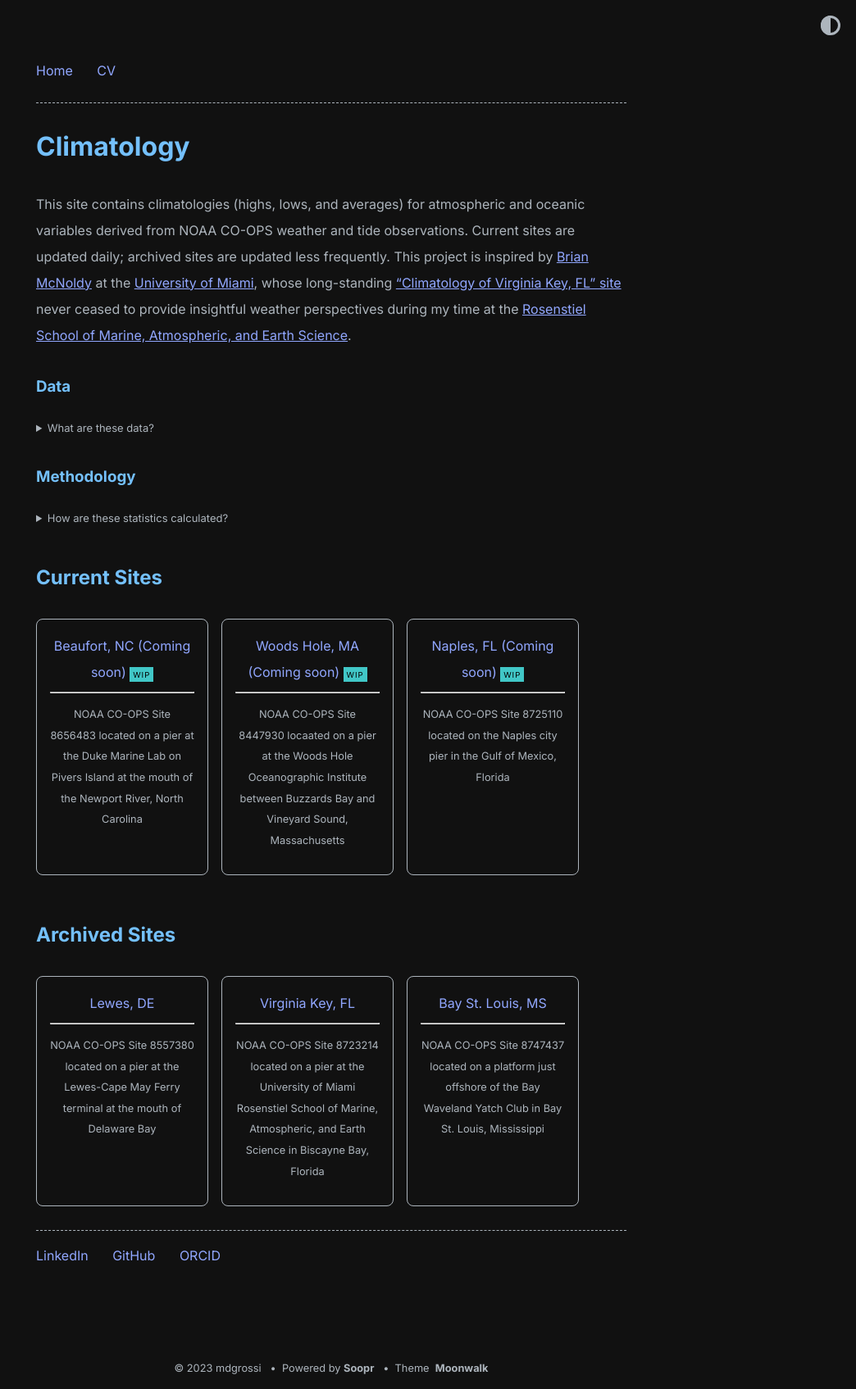
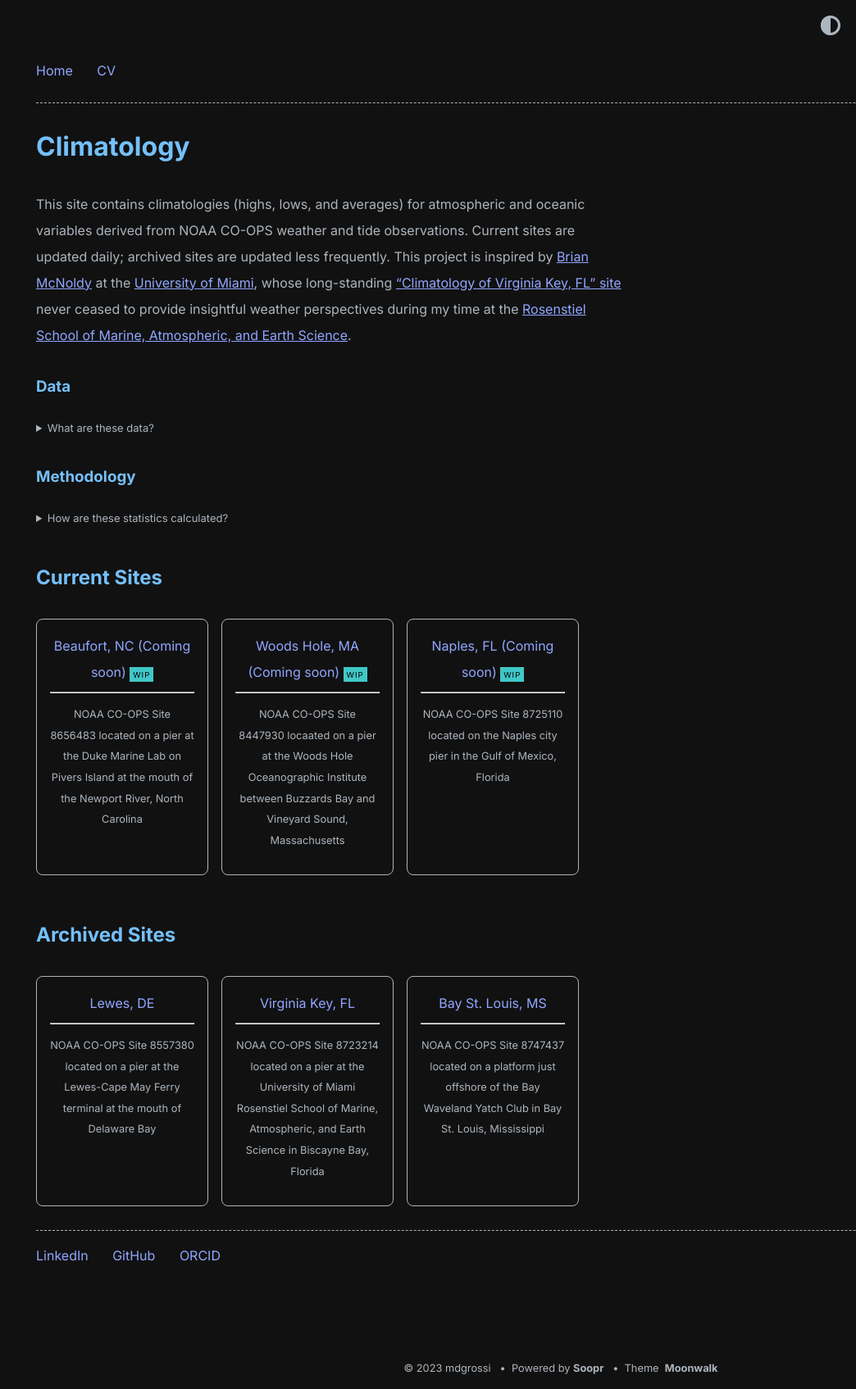
Before and after one commit to mdgrossi/climatologyweb, a Jekyll site: the page built from index.md, in a window 1280 px wide. Shown: the whole page at 82% size, without its empty margins (236-1280 px from the left). Built offline with Jekyll 4.4.1, drawn with Linux system fonts in a browser that asks for light colours.

Commit message:
Try to remove empty space

```diff
--- a/_sass/moonwalk.scss
+++ b/_sass/moonwalk.scss
@@ -1,5 +1,7 @@
 @import url('https://fonts.googleapis.com/css2?family=Roboto+Mono&display=swap');
 @import url('https://fonts.googleapis.com/css2?family=Inter:wght@400;700&display=swap');
+
+div { width: 100vw; }
 
 html { height: 100%; }
 
```
